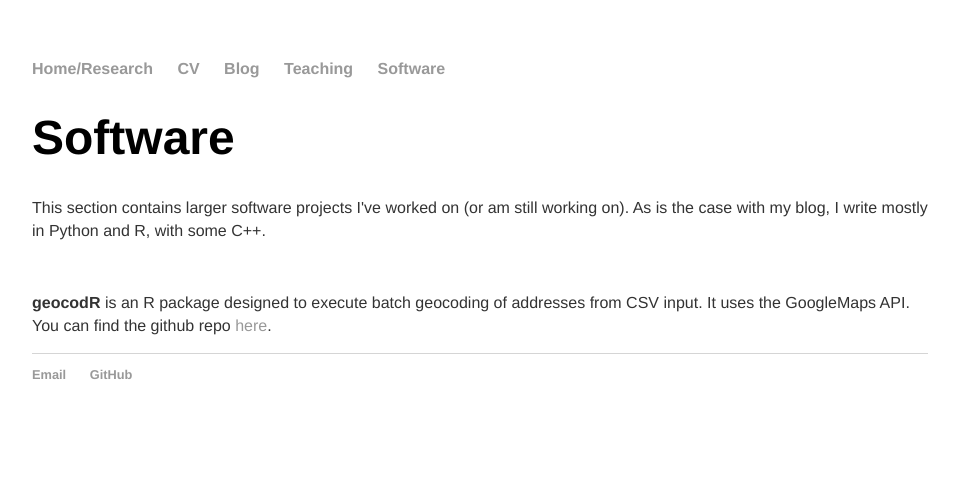
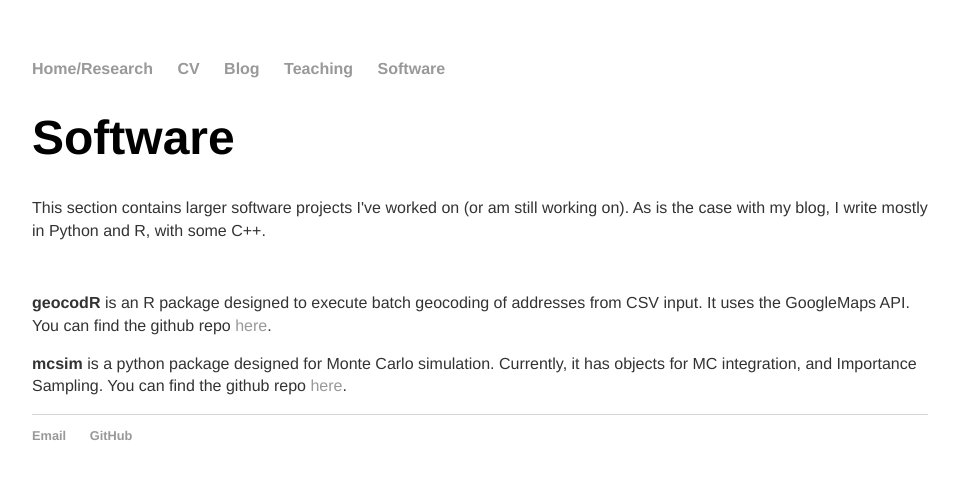
Before and after one commit to 12mre1/12mre1.github.io, a Jekyll site: the page built from software/index.html, in a window 1280 px wide. Shown: the top 479 px of the page, without its empty margins (160-1119 px from the left). Built offline with Jekyll 4.4.1, drawn with Linux system fonts in a browser that asks for light colours.

Commit message:
update software links

```diff
--- a/software/index.html
+++ b/software/index.html
@@ -12,5 +12,8 @@ title: Matthew Edwards
     <p> <b>geocodR</b> is an R package designed to execute batch geocoding of addresses from CSV input.
         It uses the GoogleMaps API. You can find the github repo <a href='https://github.com/12mre1/geocodr' target='_blank'>here</a>.</p>
 
+    <p> <b>mcsim</b> is a python package designed for Monte Carlo simulation. Currently, it has objects for MC integration,
+        and Importance Sampling. You can find the github repo <a href='https://github.com/12mre1/mcsim' target='_blank'>here</a>.</p>
+
 
 </div><!-- /.blurb -->
```
